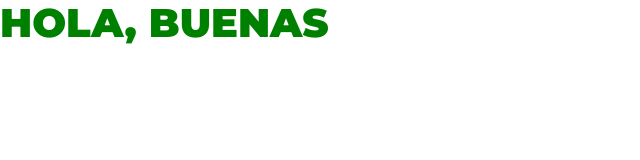
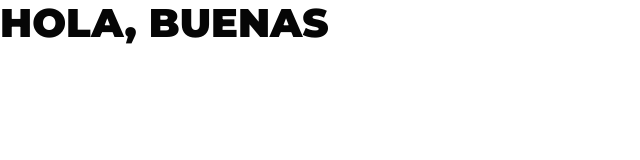
Before and after one commit to Galaceon/festivalMusica, a website: page index.html in a window 1280 px wide. Shown: the whole page, without its empty margins (0-640 px from the left). Drawn offline with nearby package versions, Linux system fonts and the light colour scheme; files that its build step writes are made by us from their sources.

Commit message:
archivos scss creados

```diff
--- a/src/scss/base/_variables.scss
+++ b/src/scss/base/_variables.scss
@@ -1,3 +1,3 @@
 $fuente_principal : "Montserrat", sans-serif;
 
-$negro: green;
+$negro: #060606;
```
